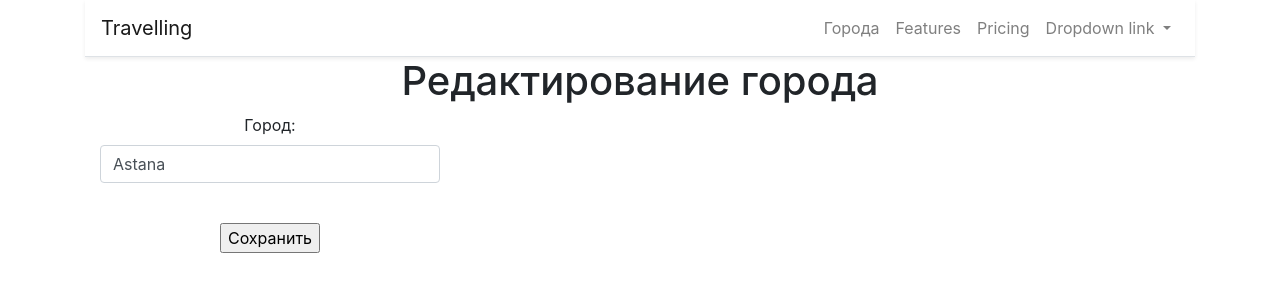
After one commit to ArturYumagulov/Travel_City, a Django app: page /cities/update/11/ in a window 1280 px wide. The commit adds this page. Shown: the top 300 px of the page. Run offline with Django 3.2, Linux system fonts and the light colour scheme; data comes from the database, SQL or seed files in the repository; both versions use the stored data as it was after the commit; some libraries are stand-ins or nearby versions.

Commit message:
Настроили удаление, редактирование записей, немного украсили

```diff
--- /dev/null
+++ b/cities/forms.py
@@ -0,0 +1,12 @@
+from django.forms import ModelForm
+from django import forms
+from .models import City
+
+
+class CityForm(ModelForm):
+    name = forms.CharField(label="Город", widget=forms.TextInput(
+        attrs={'class': 'form-control', 'placeholder': 'Введите название города'}))
+
+    class Meta:
+        model = City
+        fields = ('name',)
--- /dev/null
+++ b/cities/templates/cities/update.html
@@ -0,0 +1,18 @@
+{% extends "base.html"%}
+{% block title%}Редактировать город{% endblock %}
+
+{% block content %}
+<h1 class="display-6" align="center">Редактирование города</h1>
+<div class="row mx-auto" align="center">
+    <div class="col-md-4">
+    <form action="" method="post">
+    <!--    <label for="fname">Город:</label><br>-->
+    <!--    <input type="text" id="fname" name="name"><br>-->
+        {% csrf_token %}
+        {{ form.as_p }}
+        <br>
+        <input type="submit" value="Сохранить">
+    </form>
+        </div>
+    </div>
+{% endblock %}
--- a/cities/urls.py
+++ b/cities/urls.py
@@ -1,7 +1,11 @@
 from django.urls import path
-from .views import home
+from .views import home, CityDetailView, CityCreateViews, CityUpdateViews, CityDeleteViews
 
 
 urlpatterns = [
-    path('', home, name='home')
+    path('delete/<int:pk>/', CityDeleteViews.as_view(), name='delete'),
+    path('update/<int:pk>/', CityUpdateViews.as_view(), name='update'),
+    path('add/', CityCreateViews.as_view(), name='add'),
+    path('detail/<int:pk>/', CityDetailView.as_view(), name='detail'),
+    path('', home, name='home'),
 ]
--- a/cities/views.py
+++ b/cities/views.py
@@ -1,8 +1,40 @@
 from django.shortcuts import render
+from django.views.generic.detail import DetailView
+from django.views.generic.edit import CreateView, UpdateView, DeleteView
+from django.urls import reverse_lazy
 from .models import City
-# Create your views here.
+from .forms import CityForm
 
 
 def home(request):
+    """функция отображения списка городов"""
+    print(request.POST)
     cities = City.objects.all()
     return render(request, 'cities/home.html', {'object_list': cities})
+
+
+class CityDetailView(DetailView):
+    """ Пишем класс отображения"""
+    queryset = City.objects.all()
+    context_object_name = "object"  # ЕСЛИ ИМЯ НЕ ЗАДАВАТЬ ОНО БУДЕТ OBJECT ПО УМОЛ
+    template_name = 'cities/detail.html'
+
+
+class CityCreateViews(CreateView):
+    model = City
+    template_name = 'cities/create.html'
+    form_class = CityForm
+    success_url = reverse_lazy("city:home")
+
+
+class CityUpdateViews(UpdateView):
+    model = City
+    form_class = CityForm
+    template_name = 'cities/update.html'
+    success_url = reverse_lazy('city:home')
+
+
+class CityDeleteViews(DetailView):
+    model = City
+    template_name = 'cities/delete.html'
+    success_url = reverse_lazy('city:home')
--- a/templates/base.html
+++ b/templates/base.html
@@ -1,33 +1,53 @@
-<!doctype html>
+{% url "city:home" as city_home_url %}
 <html lang="en">
   <head>
-    <!-- Required meta tags -->
+
     <meta charset="utf-8">
     <meta name="viewport" content="width=device-width, initial-scale=1, shrink-to-fit=no">
 
-    <!-- Bootstrap CSS -->
+
     <link rel="stylesheet" href="https://stackpath.bootstrapcdn.com/bootstrap/4.4.1/css/bootstrap.min.css"
           integrity="sha384-Vkoo8x4CGsO3+Hhxv8T/Q5PaXtkKtu6ug5TOeNV6gBiFeWPGFN9MuhOf23Q9Ifjh" crossorigin="anonymous">
 
     <title>{% block title %}{% endblock %}</title>
   </head>
   <body>
-   <div class="d-flex flex-column flex-md-row align-items-center p-3 px-md-4 mb-3 bg-white border-bottom shadow-sm">
-  <h5 class="my-0 mr-md-auto font-weight-normal">Company name</h5>
-  <nav class="my-2 my-md-0 mr-md-3">
-    <a class="p-2 text-dark" href="#">Features</a>
-    <a class="p-2 text-dark" href="#">Enterprise</a>
-    <a class="p-2 text-dark" href="#">Support</a>
-    <a class="p-2 text-dark" href="#">Pricing</a>
-  </nav>
-  <a class="btn btn-outline-primary" href="#">Sign up</a>
+  <div class="container">
+   <nav class="navbar navbar-expand-lg navbar-light bg-white border-bottom shadow-sm">
+  <a class="navbar-brand" href="{% url 'home' %}">Travelling</a>
+  <button class="navbar-toggler" type="button" data-toggle="collapse" data-target="#navbarNavDropdown" aria-controls="navbarNavDropdown" aria-expanded="false" aria-label="Toggle navigation">
+    <span class="navbar-toggler-icon"></span>
+  </button>
+  <div class="collapse navbar-collapse" id="navbarNavDropdown">
+    <ul class="navbar-nav ml-auto">   <!--ml-auto - adding shifts-->
+      <li class="nav-item  {% if request.path == city_home_url %} active {% endif %}">
+        <a class="nav-link" href="{% url 'city:home' %}">Города <span class="sr-only">(current)</span></a>
+      </li>
+      <li class="nav-item">
+        <a class="nav-link" href="#">Features</a>
+      </li>
+      <li class="nav-item">
+        <a class="nav-link" href="#">Pricing</a>
+      </li>
+      <li class="nav-item dropdown">
+        <a class="nav-link dropdown-toggle" href="#" id="navbarDropdownMenuLink" role="button" data-toggle="dropdown" aria-haspopup="true" aria-expanded="false">
+          Dropdown link
+        </a>
+        <div class="dropdown-menu" aria-labelledby="navbarDropdownMenuLink">
+          <a class="dropdown-item" href="#">Action</a>
+          <a class="dropdown-item" href="#">Another action</a>
+          <a class="dropdown-item" href="#">Something else here</a>
+        </div>
+      </li>
+    </ul>
+  </div>
+</nav>
+   </div>
+
+<div class="container"><!--класс контейнера нас странице-->
+{% block content %} {% endblock %} <!-- блок наследование шаблонов-->
 </div>
 
-<div class="container">
-{% block content %} {% endblock %}
-</div>
-    <!-- Optional JavaScript -->
-    <!-- jQuery first, then Popper.js, then Bootstrap JS -->
     <script src="https://code.jquery.com/jquery-3.4.1.slim.min.js"
             integrity="sha384-J6qa4849blE2+poT4WnyKhv5vZF5SrPo0iEjwBvKU7imGFAV0wwj1yYfoRSJoZ+n"
             crossorigin="anonymous"></script>
--- a/templates/home.html
+++ b/templates/home.html
@@ -1,7 +1,7 @@
-{% extends "base.html" %}
+{% extends "base.html" %} <!--блок наследования-->
 {% block title %}{{ company_name }}{% endblock %}
 {% block content %}<div class="pricing-header px-3 py-3 pt-md-5 pb-md-4 mx-auto text-center">
-  <h1 class="display-4">Pricing</h1>
+  <h1 class="display-4">Hello, {{name}}</h1>
   <p class="lead">Quickly build an effective pricing table for your potential customers with this Bootstrap example. It’s built with default Bootstrap components and utilities with little customization.</p>
 </div>
 {% endblock %}
--- a/travel/views.py
+++ b/travel/views.py
@@ -4,5 +4,5 @@ from django.shortcuts import render
 
 def home_view(request):
     name = "Bob"
-    context = {'company_name': 'Tranzit Oil'}
+    context = {'company_name': 'Travelling', "name": name}
     return render(request, 'home.html', context)
```
Also changed, not shown: cities/templates/cities/create.html (added, +18 -0 lines), cities/templates/cities/delete.html (added, +12 -0 lines), cities/templates/cities/detail.html (added, +16 -0 lines), cities/templates/cities/home.html (+28 -5 lines), db.sqlite3, 1 other file.
